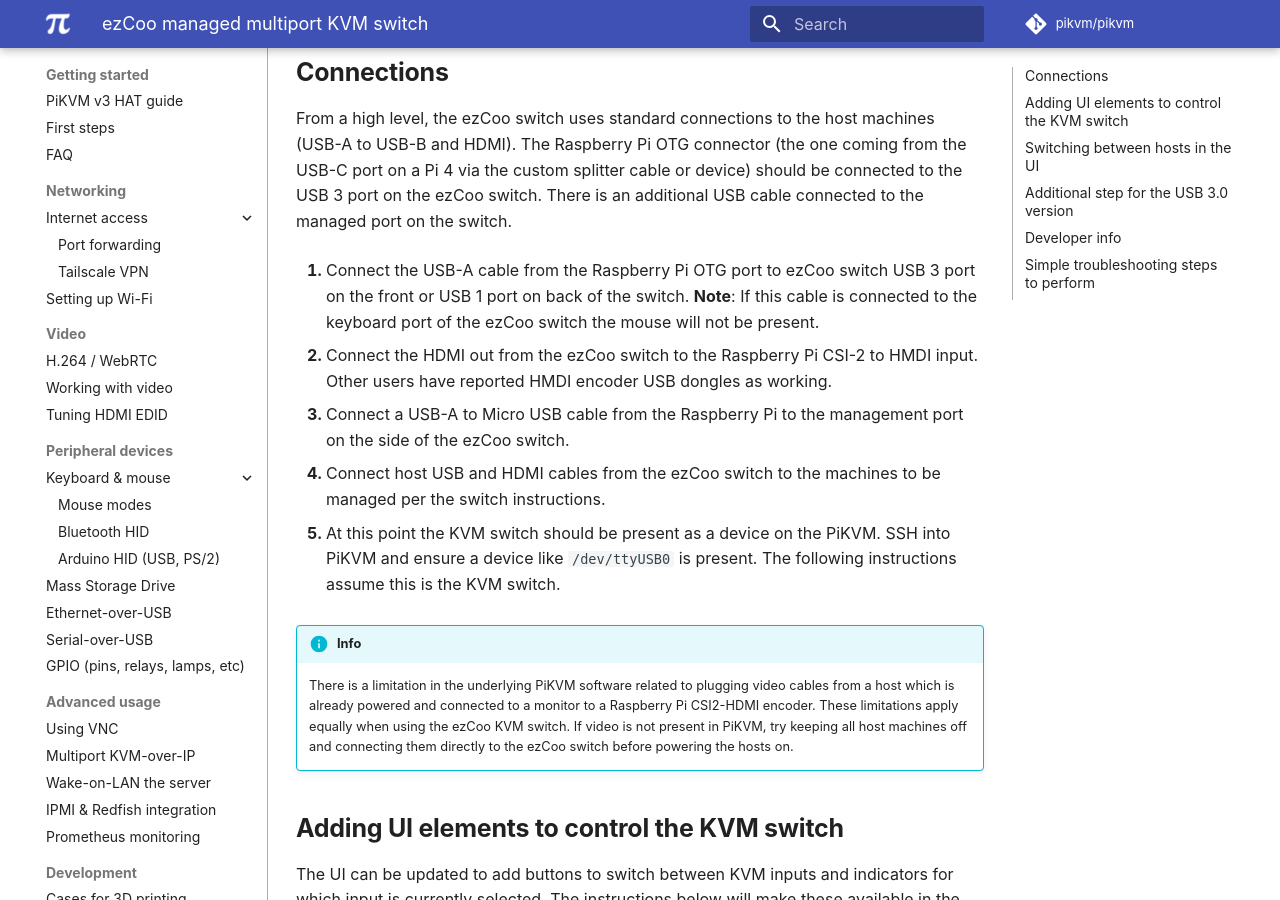
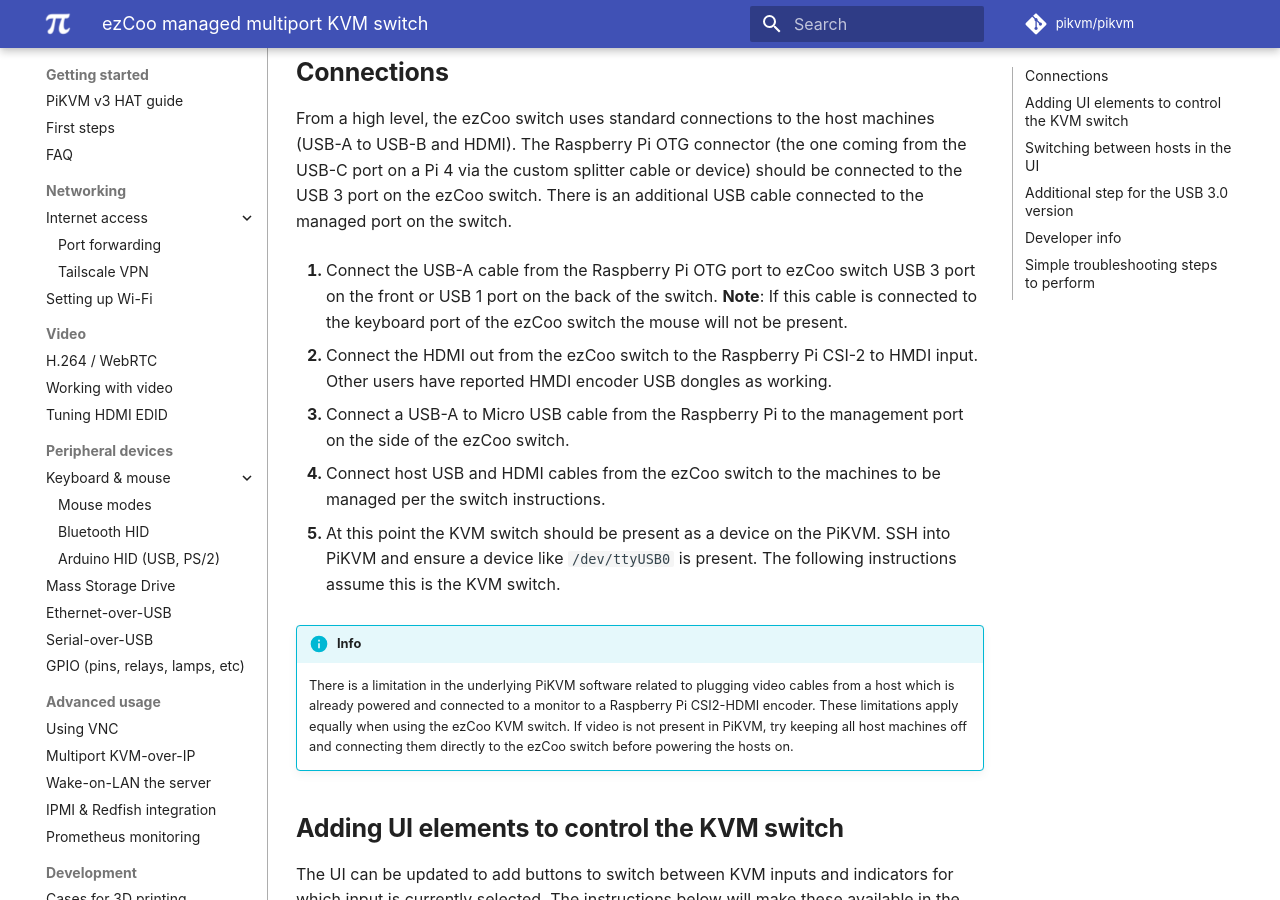
Before and after one commit to pikvm/pikvm, an MkDocs documentation site: the page built from docs/ezcoo.md, in a window 1280 px wide and 900 px high, scrolled down 638 px. Built offline with MkDocs 1.6.1 and Material for MkDocs 9.7.7, drawn with Linux system fonts in a browser that asks for light colours; some web fonts are replaced; comment, search, counter and statistics services are not loaded.

Commit message:
Update ezcoo.md

```diff
--- a/docs/ezcoo.md
+++ b/docs/ezcoo.md
@@ -13,7 +13,7 @@
 
 From a high level, the ezCoo switch uses standard connections to the host machines (USB-A to USB-B and HDMI). The Raspberry Pi OTG connector (the one coming from the USB-C port on a Pi 4 via the custom splitter cable or device) should be connected to the USB 3 port on the ezCoo switch. There is an additional USB cable connected to the managed port on the switch.
 
-1. Connect the USB-A cable from the Raspberry Pi OTG port to ezCoo switch USB 3 port on the front or USB 1 port on back of the switch. **Note**: If this cable is connected to the keyboard port of the ezCoo switch the mouse will not be present.
+1. Connect the USB-A cable from the Raspberry Pi OTG port to ezCoo switch USB 3 port on the front or USB 1 port on the back of the switch. **Note**: If this cable is connected to the keyboard port of the ezCoo switch the mouse will not be present.
 
 2. Connect the HDMI out from the ezCoo switch to the Raspberry Pi CSI-2 to HMDI input. Other users have reported HMDI encoder USB dongles as working.
 
```
